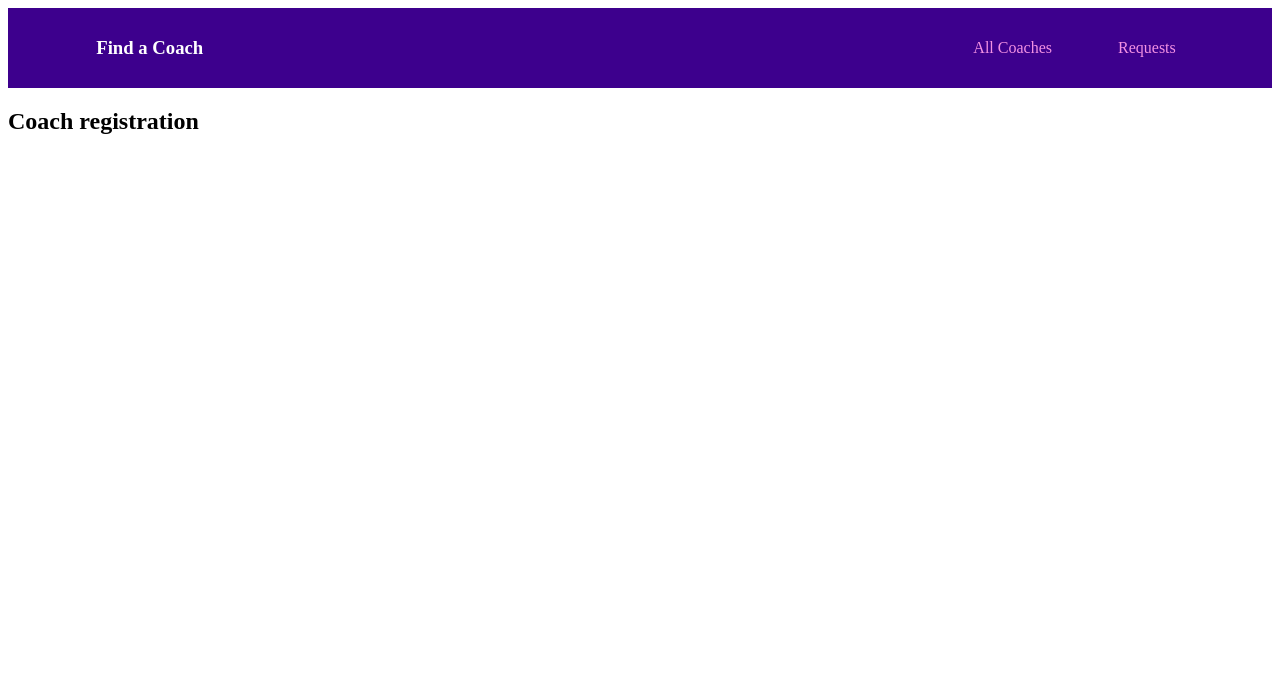
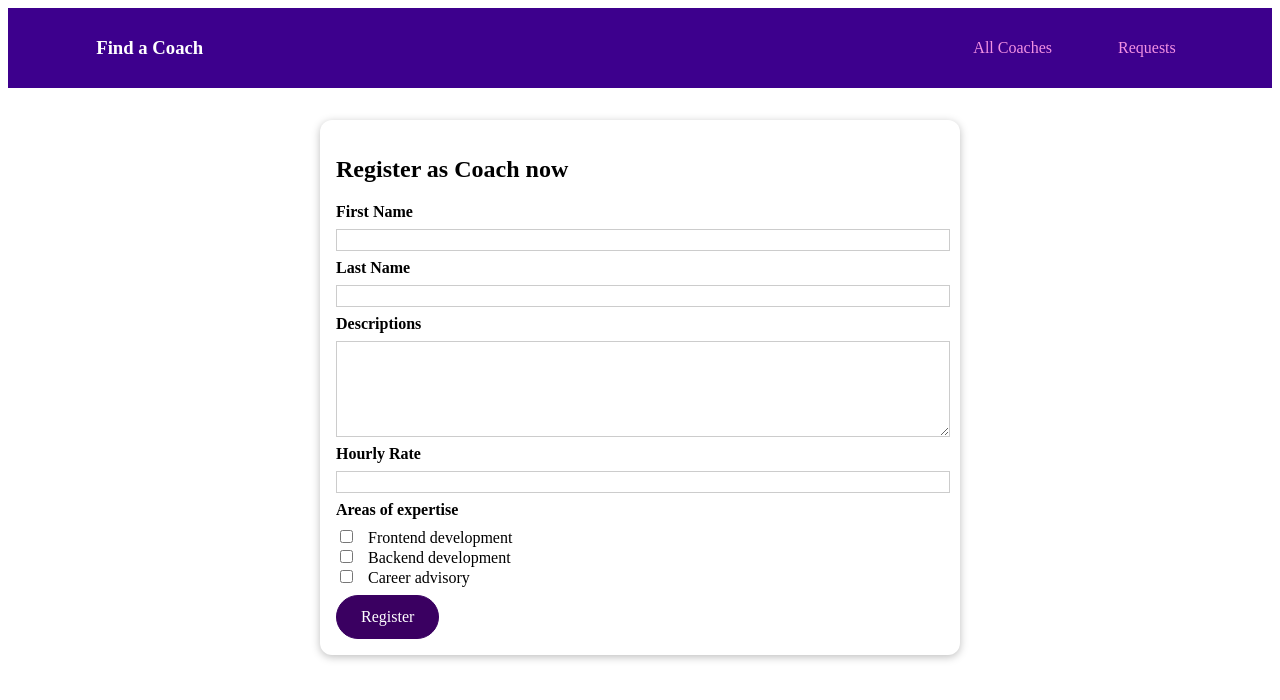
Before and after one commit to ThanhThat/find_coach_clone, a Vue app: page /register in a window 1280 px wide. Shown: the top 700 px of the page. Built offline with nearby package versions, Linux system fonts and the light colour scheme.

Commit message:
Feature: register as coach.

```diff
--- /dev/null
+++ b/src/components/coaches/CoachForm.vue
@@ -0,0 +1,131 @@
+<template>
+  <form id="register-form" @submit.prevent="submitForm">
+    <div class="form-control">
+      <label for="first-name"> First Name </label>
+      <input type="text" id="first-name" v-model.trim="firstName" />
+    </div>
+
+    <div class="form-control">
+      <label for="last-name"> Last Name </label>
+      <input type="text" id="last-name" v-model.trim="lastName" />
+    </div>
+
+    <div class="form-control">
+      <label for="desc"> Descriptions </label>
+      <textarea id="desc" rows="5" v-model.trim="description"></textarea>
+    </div>
+
+    <div class="form-control">
+      <label for="rate">Hourly Rate</label>
+      <input type="number" id="rate" v-model.number="rate" />
+    </div>
+
+    <div class="form-control">
+      <h3>Areas of expertise</h3>
+      <div>
+        <input type="checkbox" value="frontend" id="frontend" v-model="areas" />
+        <label for="frontend"> Frontend development </label>
+      </div>
+
+      <div>
+        <input type="checkbox" value="backend" id="backend" v-model="areas" />
+        <label for="backend"> Backend development</label>
+      </div>
+
+      <div>
+        <input type="checkbox" value="career" id="career" v-model="areas" />
+        <label for="career"> Career advisory</label>
+      </div>
+    </div>
+
+    <base-button type="submit">Register</base-button>
+  </form>
+</template>
+
+<script>
+export default {
+  emits: ["save-data"],
+
+  data() {
+    return {
+      isFormValid: true,
+      firstName: "",
+      lastName: "",
+      description: "",
+      rate: null,
+      areas: [],
+    };
+  },
+
+  methods: {
+    submitForm() {
+      const formData = {
+        first: this.firstName,
+        last: this.lastName,
+        desc: this.description,
+        rate: this.rate,
+        areas: this.areas,
+      };
+
+      this.$emit("save-data", formData);
+    },
+  },
+};
+</script>
+
+<style lang="scss" scoped>
+.form-control {
+  margin: 0.5rem 0;
+}
+
+label {
+  font-weight: bold;
+  display: block;
+  margin-bottom: 0.5rem;
+}
+
+input[type="checkbox"] + label {
+  font-weight: normal;
+  display: inline;
+  margin: 0 0 0 0.5rem;
+}
+
+input,
+textarea {
+  display: block;
+  width: 100%;
+  border: 1px solid #ccc;
+  font: inherit;
+}
+
+input:focus,
+textarea:focus {
+  background-color: #f0e6fd;
+  outline: none;
+  border-color: #3d008d;
+}
+
+input[type="checkbox"] {
+  display: inline;
+  width: auto;
+  border: none;
+}
+
+input[type="checkbox"]:focus {
+  outline: #3d008d solid 1px;
+}
+
+h3 {
+  margin: 0.5rem 0;
+  font-size: 1rem;
+}
+
+.invalid label {
+  color: red;
+}
+
+.invalid input,
+.invalid textarea {
+  border: 1px solid red;
+}
+</style>
--- a/src/pages/coaches/CoachRegistration.vue
+++ b/src/pages/coaches/CoachRegistration.vue
@@ -1,11 +1,39 @@
 <template>
-  <div>
-    <h1>Coach registration</h1>
-  </div>
+  <base-card>
+    <h2>Register as Coach now</h2>
+    <coach-form @save-data="saveData"></coach-form>
+  </base-card>
 </template>
 
 <script>
-export default {};
+import CoachForm from "@/components/coaches/CoachForm.vue";
+import useCoachesStore from "../../stores/modules/coaches";
+import { mapStores } from "pinia";
+
+export default {
+  components: { CoachForm },
+
+  computed: {
+    ...mapStores(useCoachesStore),
+  },
+
+  methods: {
+    saveData(data) {
+      if (
+        !data.first ||
+        !data.last ||
+        !data.desc ||
+        !data.rate ||
+        data.areas.length <= 0
+      ) {
+        return;
+      }
+
+      this.coachesStore.registerCoach(data);
+      this.$router.push("/coaches");
+    },
+  },
+};
 </script>
 
 <style lang="scss" scoped></style>
--- a/src/pages/coaches/CoachesList.vue
+++ b/src/pages/coaches/CoachesList.vue
@@ -6,7 +6,9 @@
     <section>
       <div class="controls">
         <base-button>Refresh</base-button>
-        <base-button link to="/register" mode="">Register as Coach</base-button>
+        <base-button link to="/register" mode="" v-if="!isCoach"
+          >Register as Coach</base-button
+        >
       </div>
 
       <ul v-if="hasCoaches">
@@ -70,6 +72,10 @@ export default {
     hasCoaches() {
       return this.coachesStore.hasCoaches;
     },
+
+    isCoach() {
+      return this.coachesStore.isCoach;
+    },
   },
 
   components: {
--- a/src/stores/modules/coaches/actions.js
+++ b/src/stores/modules/coaches/actions.js
@@ -1 +1,14 @@
-export default {};
+export default {
+  registerCoach(payload) {
+    console.log(payload.first);
+    const coachData = {
+      id: "c3",
+      firstName: payload.first,
+      lastName: payload.last,
+      description: payload.desc,
+      hourlyRate: payload.rate,
+      areas: payload.areas,
+    };
+    this.coaches.push(coachData);
+  },
+};
--- a/src/stores/modules/coaches/getters.js
+++ b/src/stores/modules/coaches/getters.js
@@ -1,8 +1,18 @@
+import useUserStore from "../users";
+
 export default {
   allCoaches(state) {
     return state.coaches;
   },
+
   hasCoaches(state) {
     return state.coaches && state.coaches.length > 0;
   },
+
+  isCoach(state) {
+    const coaches = state.coaches;
+    const userId = useUserStore().userId;
+
+    return coaches.some((coach) => coach.id === userId);
+  },
 };
--- a/src/stores/modules/coaches/index.js
+++ b/src/stores/modules/coaches/index.js
@@ -5,6 +5,7 @@ import actions from "./actions";
 const useCoachesStore = defineStore("coaches", {
   state: () => {
     return {
+      userIsCoach: false,
       coaches: [
         {
           id: "c1",
--- /dev/null
+++ b/src/stores/modules/users/actions.js
@@ -0,0 +1 @@
+export default {};
--- /dev/null
+++ b/src/stores/modules/users/getters.js
@@ -0,0 +1 @@
+export default {};
--- /dev/null
+++ b/src/stores/modules/users/index.js
@@ -0,0 +1,15 @@
+import { defineStore } from "pinia";
+import getters from "./getters";
+import actions from "./actions";
+
+const useUsersStore = defineStore("users", {
+  state: () => {
+    return {
+      userId: "c3",
+    };
+  },
+  getters,
+  actions,
+});
+
+export default useUsersStore;
```
